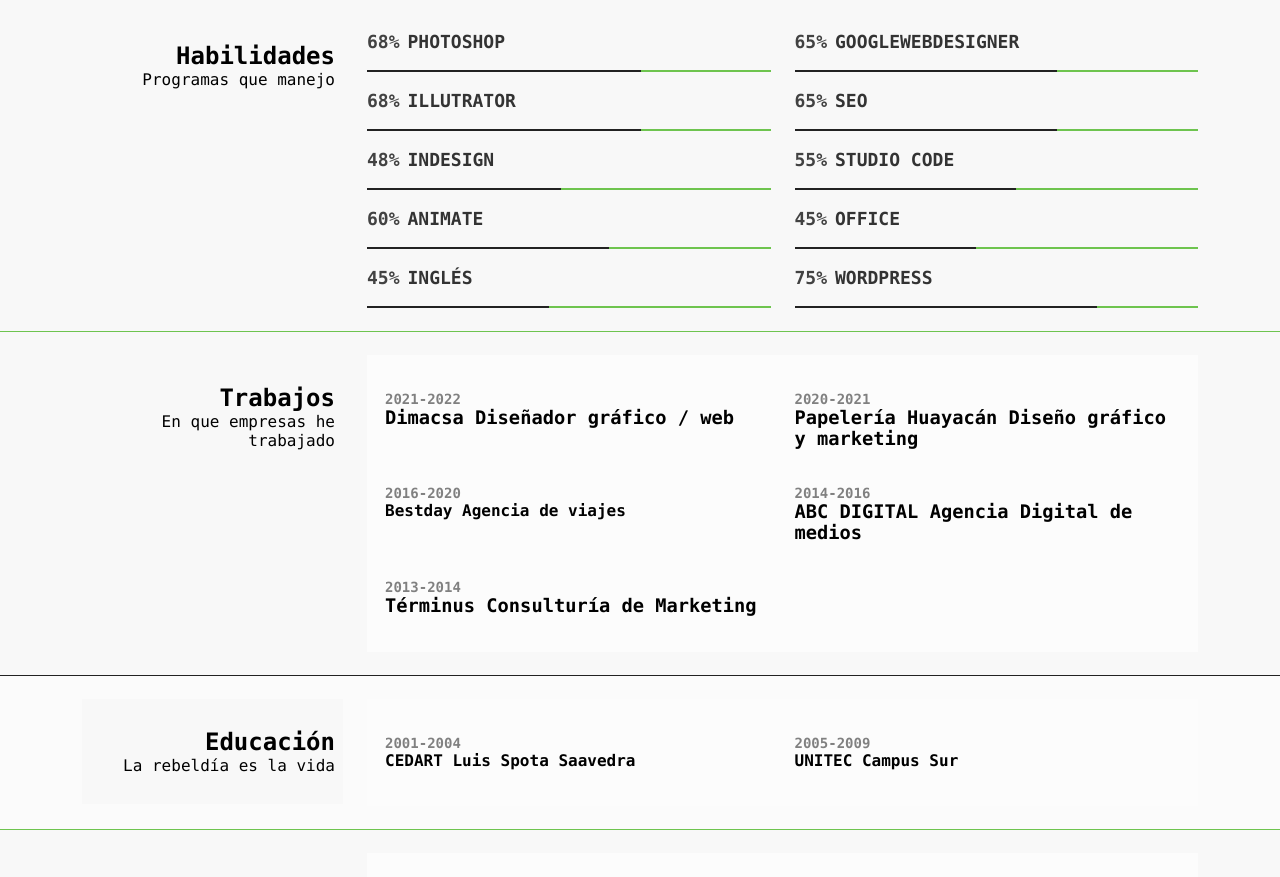
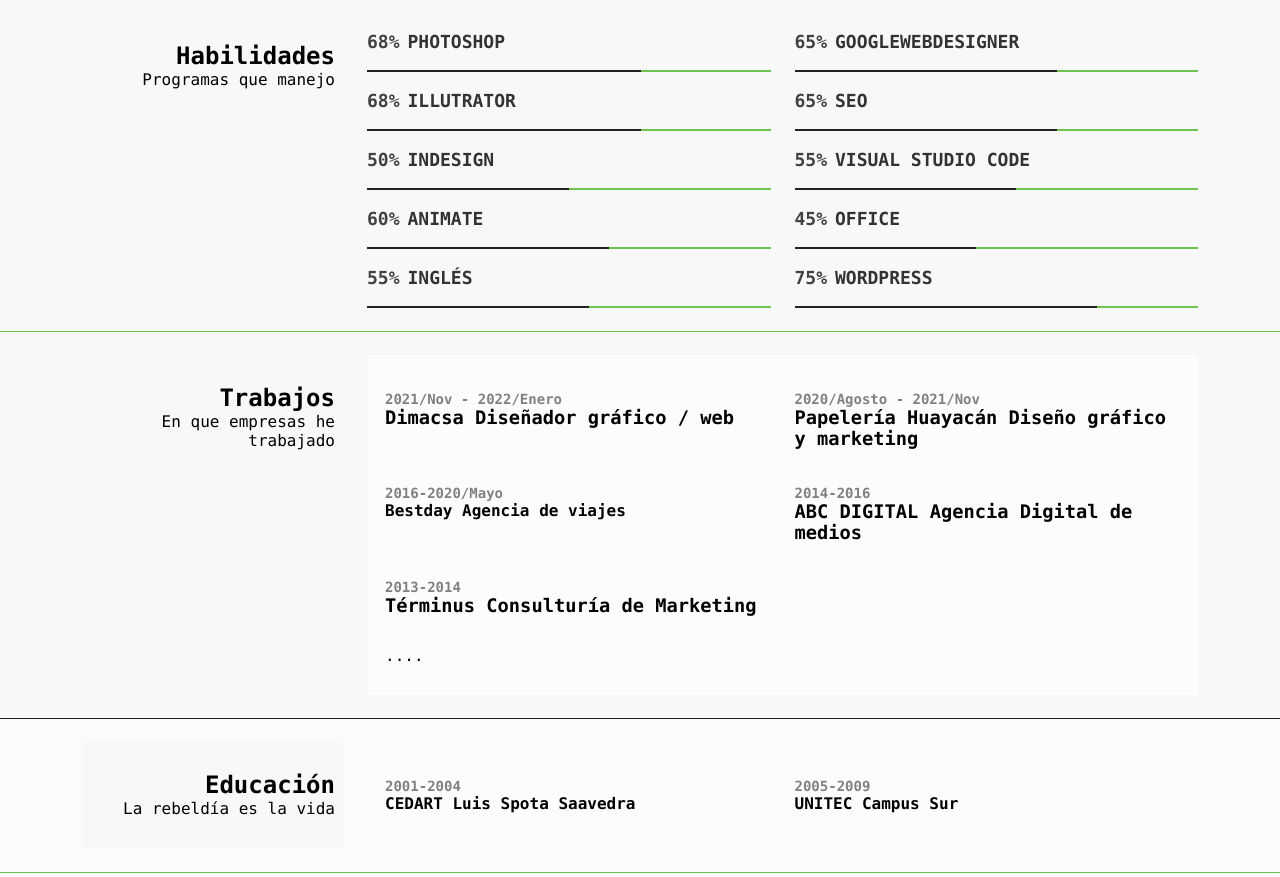
Before and after one commit to manolecks/portafolio, a plain HTML site: page index.html in a window 1280 px wide. Shown: the part 1480-2357 px from the top of the page. Drawn offline with nearby package versions, Linux system fonts and the light colour scheme; grey boxes are pictures that could not be loaded.

Commit message:
Cambiar
Cambiar los elementos de la web

```diff
--- a/css/index-v3.less
+++ b/css/index-v3.less
@@ -276,3 +276,23 @@
       opacity:1;
     }
   }
+
+
+  /*Estilos nuevo modificados*/
+#change{
+    padding: 12px;
+    cursor: pointer;
+
+}
+  .jobEnd{
+      color: gray;
+      opacity: 0.45;
+      height: 0;
+      overflow: hidden;
+      transition: height 0.3s ease;
+
+  }
+
+  .jobEnd.active{
+      height: auto;
+  }
--- a/index.html
+++ b/index.html
@@ -36,7 +36,7 @@
            <div class="col-md-9">
             <div class="name">
                 <h2><span>Juan</span> Olvera</h2>
-                <p class="prof">Diseñador gráfico & Front-end</p>
+                <p class="prof">Diseñador gráfico, web e impresos</p>
                 <ul class="iconos">
                     <li><a href="https://www.instagram.com/levemente_verde/" target="_blank"><i class="fab fa-instagram"></i></a></li>
                 </ul>
@@ -56,7 +56,7 @@
                         <p>Edad: <span id="oldYear">36 años</span> </p>
                     </li>
                     <li>
-                        <p>Lugar: <span>Cancún, Quintana Roo</span></p>
+                        <p>Lugar: <span>Cancún, Quintana Roo</span><span>Tláhuac, CDMX</span></p>
                     </li>
                     <li>
                         <p>Teléfono <span>55.5252.5865</span></p>
@@ -87,7 +87,7 @@
                <div class="col-md-9">
                <div class="content">
                    <p>
-                    Diseño gráfico, comencé en medios tradicionales(serigrafía, imprenta digital, impresión gran formato) haciendo diseños para diferentes tipos de clientes desde el un logo hasta una activación y la evolución de la tecnología me hizo entrar en el mundo de digital específicamente en desarrollo web y publicidad digital como son los banner estáticos y animados.
+                    Comencé en medios tradicionales(serigrafía, imprenta digital, impresión gran formato) haciendo diseños para diferentes tipos de clientes, realice desde un logotipo hasta una activación y la evolución de la tecnología me hizo entrar en el mundo de digital específicamente en la web y publicidad digital realizando banners estáticos y animados.
                    </p>
                </div>
             </div>
@@ -95,7 +95,6 @@
     </div>
 
 </section>
-
 
 <section class="section-white">
     <div class="container">
@@ -230,7 +229,7 @@
                        <div class="name">
                            <p><span class="med"></span>Indesign</p>
                            <div class="skilsW">
-                               <span class="skils" data-k="48"></span>
+                               <span class="skils" data-k="50"></span>
                            </div>
                        </div>
                    </div>
@@ -249,7 +248,7 @@
                     <div class="name">
                         <p><span class="med">45%</span>Inglés</p>
                         <div class="skilsW">
-                            <span class="skils" data-k="45"></span>
+                            <span class="skils" data-k="55"></span>
                         </div>
                     </div>
                 </div>
@@ -279,7 +278,7 @@
 
                <div class="progress">
                    <div class="name">
-                       <p><span class="med">55%</span>Studio Code</p>
+                       <p><span class="med">55%</span>Visual Studio Code</p>
                        <div class="skilsW">
                            <span class="skils" data-k="55"></span>
                        </div>
@@ -316,7 +315,7 @@
 </div>
 
 </section>
-
+<!--Works start-->
 <section class="section-black">
     <div class="container">
         <div class="row">
@@ -327,12 +326,13 @@
            </div>
         </div>
            <div class="col-md-9">
+               <!--content start-->
            <div class="content">
              <div class="row">
                 <div class="col-md-6">
                     <div class="text-work">
                         <div class="number">
-                           <h4>2021-2022</h4>
+                           <h4>2021/Nov - 2022/Enero</h4>
                         </div>
                         <div class="text">
                             <h3>Dimacsa <span>Diseñador gráfico / web</span></h3>
@@ -343,7 +343,7 @@
                 <div class="col-md-6">
                     <div class="text-work">
                         <div class="number">
-                           <h4>2020-2021</h4>
+                           <h4>2020/Agosto - 2021/Nov</h4>
                         </div>
                         <div class="text">
                             <h3>Papelería Huayacán <span>Diseño gráfico y marketing</span></h3>
@@ -354,7 +354,7 @@
                  <div class="col-md-6">
                      <div class="text-work">
                          <div class="number">
-                            <h4>2016-2020</h4>
+                            <h4>2016-2020/Mayo</h4>
                          </div>
                          <div class="text">
                              <h4>Bestday <span>Agencia de viajes</span></h4>
@@ -387,17 +387,90 @@
                     </div>
                 </div>
 
+            <div id="change">
+                ....
+            </div>
+             </div>
+            <div class="row jobEnd">
 
-             </div>
+                <hr>
+               <!-- <p></p>
+                <h3>Trabajos anteriores</h3>
+            -->
+                <div class="col-md-6">
+                    <div class="text-work">
+                        <div class="number">
+                           <h4>2012 - 2013</h4>
+                        </div>
+                        <div class="text">
+                            <h3>Foldio <span>Venta de maquinas de impresoras y paquetería</span></h3>
+                            <!--<p>Manejo del DOM y de las etiquetas de marcado</p>-->
+                        </div>
+                    </div>
+                </div>
+
+                <div class="col-md-6">
+                    <div class="text-work">
+                        <div class="number">
+                           <h4>20011 - 2012</h4>
+                        </div>
+                        <div class="text">
+                            <h3>KML Media <span>Agencia digital</span></h3>
+                            <!--<p>Manejo del DOM y de las etiquetas de marcado</p>-->
+                        </div>
+                    </div>
+                </div>
+
+
+                <div class="col-md-6">
+                    <div class="text-work">
+                        <div class="number">
+                           <h4>2010 - 2011</h4>
+                        </div>
+                        <div class="text">
+                            <h3>Sanaire <span>Empresas Campanas para cocina</span></h3>
+                            <!--<p>Manejo del DOM y de las etiquetas de marcado</p>-->
+                        </div>
+                    </div>
+                </div>
+
+                <div class="col-md-6">
+                    <div class="text-work">
+                        <div class="number">
+                           <h4>2009 - 2010</h4>
+                        </div>
+                        <div class="text">
+                            <h3>Nous comunicación <span>Medios impresos</span></h3>
+                            <!--<p>Manejo del DOM y de las etiquetas de marcado</p>-->
+                        </div>
+                    </div>
+                </div>
+
+
+                <div class="col-md-6">
+                    <div class="text-work">
+                        <div class="number">
+                           <h4>2009/6 meses</h4>
+                        </div>
+                        <div class="text">
+                            <h3>UNICEF <span>Servicio Social</span></h3>
+                            <!--<p>Manejo del DOM y de las etiquetas de marcado</p>-->
+                        </div>
+                    </div>
+                </div>
+
+
+
+            </div>
+
            </div>
+           <!--content end-->
         </div>
     </div>
 </div>
 
 </section>
-
-
-
+<!--Works end-->
 <section class="section-white">
     <div class="container">
         <div class="row">
@@ -441,7 +514,6 @@
 </div>
 
 </section>
-
 
 <section class="section-black">
     <div class="container">
@@ -620,6 +692,19 @@
 oldYear.innerHTML = `${yOld} años`; // Colocamos el final de la  resta en la variable que necesitamos
 
 
+let chang = document.getElementById("change");
+let jobEnd = document.querySelector(".jobEnd");
+
+
+chang.addEventListener("mouseover",()=>{
+    jobEnd.classList.add("active")
+})
+
+chang.addEventListener("mouseout",()=>{
+    jobEnd.classList.remove("active")
+})
+
+
 </script>
 </body>
 </html>
```
